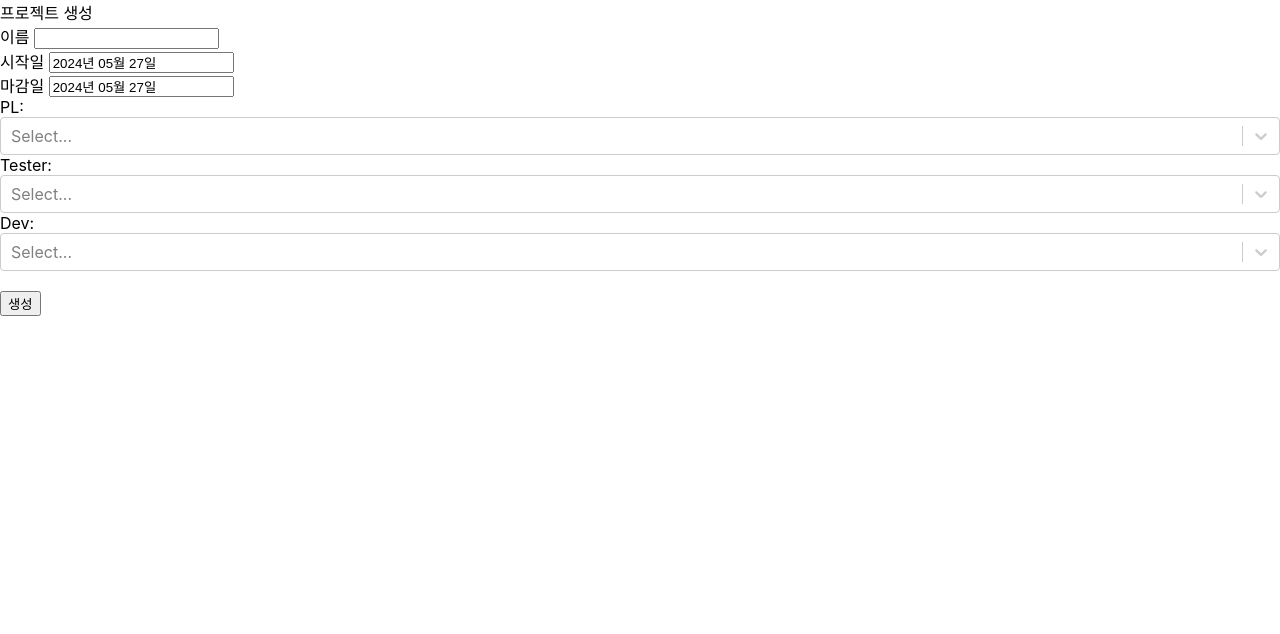
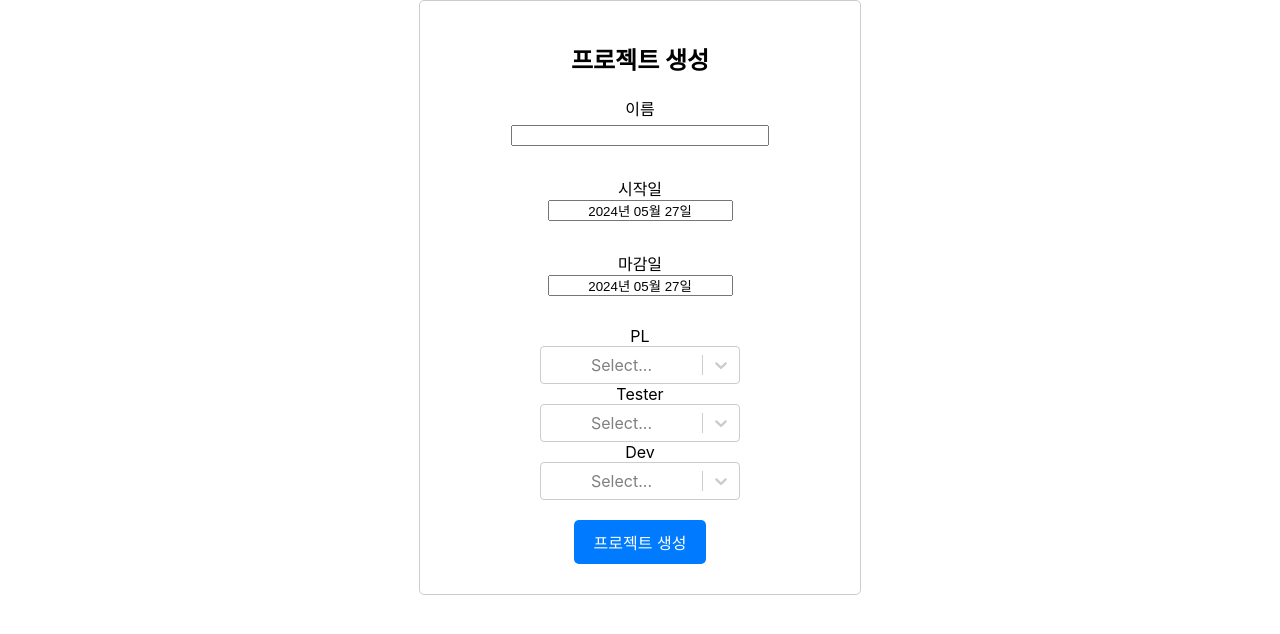
Before and after one commit to Son2kwon/SE_Project, a React (Create React App) app in the folder frontend/: page /admin/create-project in a window 1280 px wide. Shown: the top 634 px of the page. Built offline with nearby package versions, Linux system fonts and the light colour scheme; no server answers; sample sign-in values are in the browser's storage.

Commit message:
Feat: CSS 추가

```diff
--- a/frontend/src/components/CreateProject.jsx
+++ b/frontend/src/components/CreateProject.jsx
@@ -1,6 +1,7 @@
 //Project field - id,name,startDate,dueDate,set<user>
 //id: 유저 input vs 시스템에서 1씩 증가
 //user: PL 1명, Dev/Tester N명
+import "../styles/CreateProjectForm.css"
 import { useState, useEffect } from "react"
 import { useNavigate } from 'react-router-dom';
 import DatePicker from "react-datepicker";
@@ -8,7 +9,9 @@ import 'react-datepicker/dist/react-datepicker.css';
 import URLs from '../utils/urls';
 import axios from 'axios'
 import Select from 'react-select';
+import styled from "styled-components";
 
+const StyledSelect = styled(Select)`width:200px`
 
 const hasEmptyValues = (list)=>{
   return list.some(item=>item==='')
@@ -137,14 +140,15 @@ const CreateProject=()=>{
   };
 
   return(
-  <div>프로젝트 생성
+    <div className="project-form">
+      <h2>프로젝트 생성</h2>
       <form onSubmit={handleCreateProject}>
-      이름 <input type="text" onChange={(e)=>setName(e.target.value)}/>
-      <br/>시작일 <DatePicker dateFormat='yyyy년 MM월 dd일' selected={startDate} onChange={date=>setStartDate(date)}/>
-      <br/>마감일 <DatePicker dateFormat='yyyy년 MM월 dd일' selected={endDate} onChange={date=>setEndDate(date)}/>
-      <div>
-        <label>PL:</label>
-        <Select
+        <label>이름</label> <input class="title" type="text" onChange={(e)=>setName(e.target.value)}/>
+        <br/>시작일 <DatePicker class="date" dateFormat='yyyy년 MM월 dd일' selected={startDate} onChange={date=>setStartDate(date)}/>
+        <br/>마감일 <DatePicker class="date" dateFormat='yyyy년 MM월 dd일' selected={endDate} onChange={date=>setEndDate(date)}/>
+        <br/>
+        <div><label>PL</label>
+          <StyledSelect
             name="pl"
             options={filterOptions(userList, selectedTesters.concat(selectedDevs), selectedPL)}
             value={selectedPL}
@@ -153,8 +157,8 @@ const CreateProject=()=>{
         </div>
         <div>
           <div>
-          <label>Tester:</label>
-          <Select
+            <label>Tester</label>
+            <StyledSelect
               isMulti
               name="testers"
               options={filterOptions(userList, [], selectedDevs, selectedPL)}
@@ -163,8 +167,8 @@ const CreateProject=()=>{
             />
           </div>
           <div>
-          <label>Dev:</label>
-          <Select
+            <label>Dev</label>
+            <StyledSelect
               isMulti
               name="devs"
               options={filterOptions(userList, selectedTesters, [], selectedPL)}
@@ -173,7 +177,7 @@ const CreateProject=()=>{
             />
           </div>
         </div>
-      <br/> <button type="submit">생성</button>
+        <br/><button type="submit">프로젝트 생성</button>
       </form>
     </div>);
 
--- a/frontend/src/components/IssueStatistics/IssueStatistics.jsx
+++ b/frontend/src/components/IssueStatistics/IssueStatistics.jsx
@@ -1,6 +1,9 @@
+import "../../styles/Graph.css"
 import React, { useState } from 'react';
 import IssueStatisticByDate from './IssueStatisticsByDate';
 import IssueStatisticByTag from './IssueStatisticsByTag';
+import LogOut from '../../login/LogOut';
+import IssueStatisticByPriority from "./IssueStatisticsByPriority";
 
 const IssueStatistics = () => {
   const [dataType, setDataType] = useState('date');
@@ -11,19 +14,32 @@ const IssueStatistics = () => {
 
   return (
     <div>
+      <LogOut/><br/>
+      <div className="container">
         <h1>Issue Statistics</h1>
         <div>
           <button onClick={() => handleDataTypeChange('date')}>View by Date</button>
           <button onClick={() => handleDataTypeChange('tag')}>View by Tag</button>
+          <button onClick={() => handleDataTypeChange('priority')}>View by Priority</button>
         </div>
         {dataType === 'date' && (
-        <div>
+          <div className='chart-container'>
             <IssueStatisticByDate xLabel="Date" yLabel="Count" />
           </div>
         )}
         {dataType === 'tag' && (
+          <><div className='chart-container'>
               <IssueStatisticByTag xLabel="Tag" yLabel="Count" />
+            </div>
+          </>
         )}
+        {dataType === 'priority' && (
+          <><div className='chart-container'>
+              <IssueStatisticByPriority xLabel="Priority" yLabel="Count" />
+            </div>
+          </>
+        )}
+      </div>
     </div>
   );
 };
--- a/frontend/src/components/IssueStatistics/IssueStatisticsByDate.jsx
+++ b/frontend/src/components/IssueStatistics/IssueStatisticsByDate.jsx
@@ -44,8 +44,8 @@ const IssueStatisticsByDate = ({}) => {
           label: 'Count',
           data: counts,
           fill: false,
-          backgroundColor: 'rgba(75, 192, 192, 0.6)',
-          borderColor: 'rgba(75, 192, 192, 1)',
+          backgroundColor: 'rgba(220, 235, 55, 0.6)',
+          borderColor: 'rgba(220, 235, 55, 1)',
         },
       ],
     };
@@ -84,7 +84,9 @@ const IssueStatisticsByDate = ({}) => {
           <option value="month">Monthly</option>
         </select>
       </div>
-      <Line data={chartData} />
+      <div class="chart-container">
+        <Line data={chartData} />
+      </div>
     </div>
   );
 };
--- a/frontend/src/components/IssueStatistics/IssueStatisticsByTag.jsx
+++ b/frontend/src/components/IssueStatistics/IssueStatisticsByTag.jsx
@@ -5,7 +5,7 @@ import { BarElement, Chart } from 'chart.js';
 import URLs from '../../utils/urls';
 Chart.register(BarElement);
 
-const IssueStatisticByTag = ({ apiUrl }) => {
+const IssueStatisticByTag = () => {
   const [chartData, setChartData] = useState({ labels: [], datasets: [] });
 
   useEffect(() => {
@@ -23,18 +23,23 @@ const IssueStatisticByTag = ({ apiUrl }) => {
   }
 
   const processData = (data) => {
-    const sortedData = data.sort((a, b) => b.count - a.count);
+    const processedData = data.map(entry => {
+      return {
+          ...entry,
+          tag: entry.tag === null ? 'no tag' : entry.tag
+      };
+  });
+    const sortedData = processedData.sort((a, b) => b.count - a.count);
     const labels = sortedData.map(entry => entry.tag);
     const counts = sortedData.map(entry => entry.count);
-
     setChartData({
       labels,
       datasets: [
         {
           label: 'Count',
           data: counts,
-          backgroundColor: 'rgba(54, 162, 235, 0.6)',
-          borderColor: 'rgba(54, 162, 235, 1)',
+          backgroundColor: 'rgba(75, 192, 192, 0.6)',
+          borderColor: 'rgba(75, 192, 192, 1)',
           borderWidth: 1,
         },
       ],
@@ -44,7 +49,7 @@ const IssueStatisticByTag = ({ apiUrl }) => {
   return (
     <div>
       {chartData.labels.length > 0 ? (
-      <Bar
+      <Bar class="chart-container"
         data={chartData}
         options={{
           scales: {
--- a/frontend/src/styles/CreateIssueForm.css
+++ b/frontend/src/styles/CreateIssueForm.css
@@ -3,13 +3,14 @@
 /* Button Styles */
 .button {
     padding: 8px 16px;
+    width:150px;
     background-color: #007bff;
     color: #fff;
     border: none;
     border-radius: 4px;
     cursor: pointer;
     font-size: 16px;
-    margin-bottom: 5px;
+    margin-bottom: 10px;
   }
 
   /* Form Styles */
@@ -21,6 +22,7 @@
   .label {
     display: block;
     margin-bottom: 8px;
+    margin-left: 10px;
   }
 
   /* Input Styles */
@@ -31,8 +33,8 @@
     border-radius: 4px;
     font-size: 16px;
     margin-bottom: 12px;
+    margin-left: 10px;
   }
-
   /* Textarea Styles */
   .textarea {
     width: 400px;
@@ -43,16 +45,19 @@
     font-size: 16px;
     font-family: inherit;
     margin-bottom: 12px;
+    margin-left: 10px;
   }
 
   /* Select Styles */
   .select {
-    width: 200px;
+    width: 100px;
     padding: 8px;
     border: 1px solid #ccc;
     border-radius: 4px;
     font-size: 16px;
     margin-bottom: 12px;
+    text-align: center;
+    margin-left: 10px;
   }
 
   /* Submit Button Styles */
@@ -65,4 +70,8 @@
     cursor: pointer;
     font-size: 16px;
     margin-bottom: 20px;
+    margin-left: 10px;
   }
+  .strong{
+    margin-left: 10px;
+  }
--- /dev/null
+++ b/frontend/src/styles/CreateProjectForm.css
@@ -0,0 +1,41 @@
+.project-form {
+    width: 400px; /* 박스의 너비를 설정합니다. */
+    padding: 20px;
+    border: 1px solid #ccc;
+    border-radius: 5px;
+    text-align: center; /* 내부 요소를 가운데로 정렬합니다. */
+    margin: 0 auto; /* 가운데 정렬을 위해 좌우 여백을 자동으로 설정합니다. */
+  }
+
+  .project-form form {
+    display: flex;
+    flex-direction: column;
+    align-items: center; /* 내부 요소를 세로로 가운데 정렬합니다. */
+  }
+
+  .project-form label {
+    margin-bottom: 5px;
+  }
+
+  .project-form input[type="text"],
+  .project-form button {
+    text-align: center;
+    margin-bottom: 10px;
+  }
+  .title{
+    text-align: center;
+    width:250px
+  }
+  .project-form button {
+    padding: 10px 20px;
+    font-size: 16px;
+    color: white;
+    background-color: #007BFF;
+    border: none;
+    border-radius: 5px;
+    cursor: pointer;
+  }
+
+  .project-form button:hover {
+    background-color: #0056b3;
+  }
--- /dev/null
+++ b/frontend/src/styles/Graph.css
@@ -0,0 +1,24 @@
+.container {
+    text-align: center; /* 내용물을 가운데 정렬합니다. */
+    padding: 10px;
+  }
+
+  .container h1 {
+    margin-bottom: 10px; /* 제목과 버튼 사이의 간격을 조절합니다. */
+  }
+
+  .container > div {
+    display: flex;
+    justify-content: center;
+    align-items: center;
+    margin-bottom: 20px; /* 버튼과 차트 사이의 간격을 조절합니다. */
+  }
+
+  .container button {
+    margin: 0 10px; /* 버튼 사이의 간격을 조절합니다. */
+  }
+
+  .chart-container {
+    width: 800px;
+    margin: 30px auto; /* 차트를 가운데 정렬합니다. */
+  }
--- /dev/null
+++ b/frontend/src/styles/SearchIssueForm.css
@@ -0,0 +1,29 @@
+.button {
+    padding: 8px 16px;
+    width:150px;
+    height:40px;
+    background-color: #007bff;
+    color: #fff;
+    border: none;
+    border-radius: 4px;
+    cursor: pointer;
+    font-size: 16px;
+    margin-bottom: 10px;
+    margin-top:20px;
+  }
+
+.search-input{
+    width:193px;
+    height:30px;
+    margin-left:8px;
+    font-size: 16px;
+    text-align: center;
+}
+.search-select{
+    margin-left:8px;
+    text-align: left;
+}
+.search-button{
+    margin-left:8px;
+    margin-bottom:20px;
+}
--- a/frontend/src/styles/SelectProjectForm.css
+++ b/frontend/src/styles/SelectProjectForm.css
@@ -50,7 +50,7 @@ body, html {
   border-radius: 4px;
   font-size: 16px;
   cursor: pointer;
-  text-align: left;
+  text-align: center;
 }
 
 .project-button:hover {
--- a/frontend/src/styles/tableStyle.css
+++ b/frontend/src/styles/tableStyle.css
@@ -1,6 +1,7 @@
 .table {
-    width: 100%;
+    width:100%;
     border-collapse: collapse;
+    margin-left:8px;
   }
 
   .table th, .table td {
@@ -12,3 +13,7 @@
     background-color: #f2f2f2;
     color: #333;
   }
+  .result-button{
+    margin-left:8px;
+    margin-top:8px;
+  }
```
Also changed, not shown: frontend/src/components/SearchIssue.jsx (+18 -9 lines), frontend/src/styles/Admin.css (added, +27 -0 lines). Lines whose indentation alone changed are shown as unchanged.
